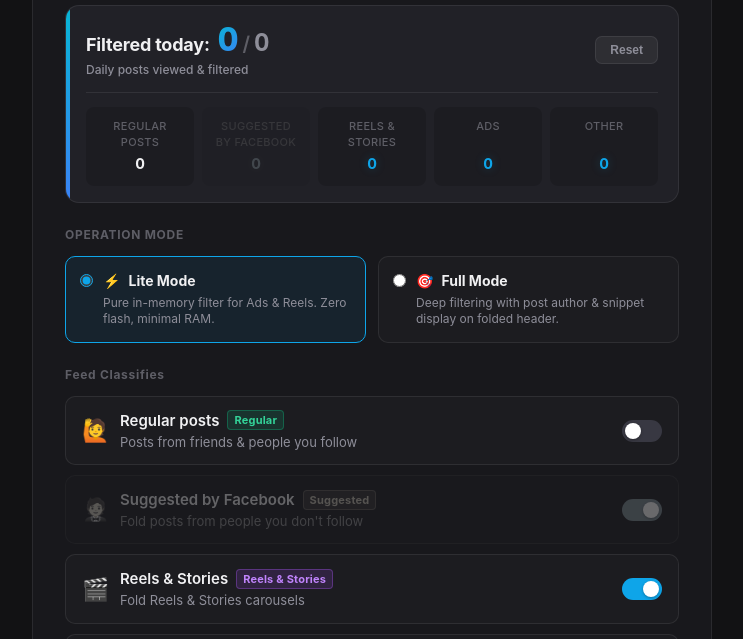
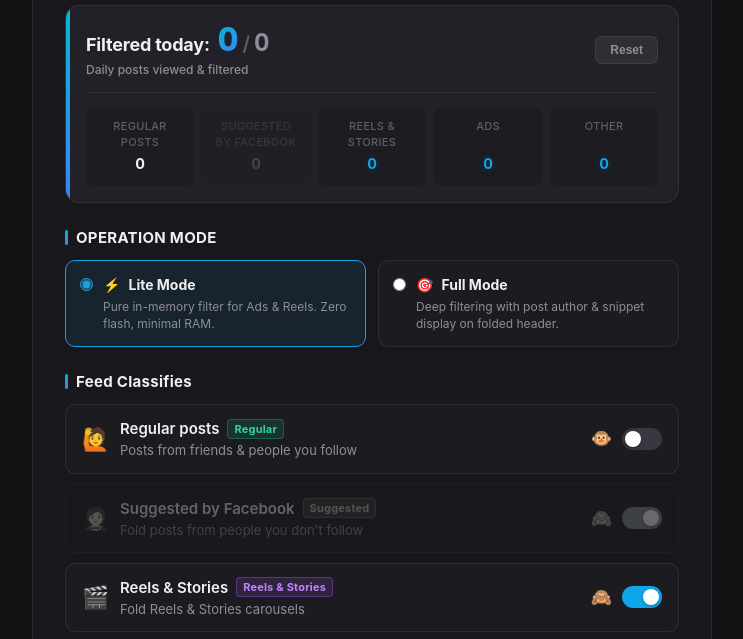
Before and after one commit to Amppa/fb-feed-diet, a browser extension: page src/options/options.html in a window 1280 px wide. Shown: the part 134-773 px from the top of the page, without its empty margins (268-1011 px from the left). Drawn offline with Linux system fonts and the light colour scheme.

Commit message:
Restyle options section labels and mark fold state on classification toggles

```diff
--- a/src/options/options.css
+++ b/src/options/options.css
@@ -240,13 +240,26 @@
   text-shadow: 0 0 10px var(--accent-glow);
 }
 
-/* Section label */
+/* Section label: heading-level text with an accent bar, so 運行模式 / 貼文分類 / 外觀設定
+   read as the start of a section instead of a small caption above the cards. */
 .section-label {
-  font-size: 12px;
+  display: flex;
+  align-items: center;
+  gap: 8px;
+  font-size: 15px;
   font-weight: 700;
-  color: var(--text-muted);
-  letter-spacing: 0.7px;
+  color: var(--text-primary);
+  letter-spacing: 0.3px;
   margin-bottom: 12px;
+}
+
+.section-label::before {
+  content: '';
+  flex-shrink: 0;
+  width: 3px;
+  height: 1em;
+  border-radius: 2px;
+  background: var(--accent-gradient);
 }
 
 /* Section header: label on the left, section-scoped action (Defaults) on the right */
@@ -404,6 +417,24 @@
   margin-top: 2px;
 }
 
+/* Classification toggle state: the monkey opens its eyes while the group renders
+   natively and covers them once it is folded. CSS-only, so no JS toggle path changes. */
+.fold-state-emoji {
+  font-size: 17px;
+  line-height: 1;
+  margin-left: auto;
+  margin-right: 10px;
+  user-select: none;
+}
+
+.fold-state-emoji::before {
+  content: '🐵';
+}
+
+.feature-item:has(.switch input:checked) .fold-state-emoji::before {
+  content: '🙈';
+}
+
 /* Fold Bar Title dropdown (3-state select, STRATEGY.md decision #27).
    appearance:none strips the native widget so the dark background and white text
    always win (the arrow is drawn inline), and option rows are styled explicitly
--- a/src/options/options.html
+++ b/src/options/options.html
@@ -111,6 +111,7 @@
             <div class="feature-desc" data-i18n="groupRegularDesc">Posts from friends &amp; people you follow</div>
           </div>
         </div>
+        <span class="fold-state-emoji" aria-hidden="true"></span>
         <label class="switch">
           <input type="checkbox" id="groupRegular" aria-label="Regular posts">
           <span class="slider round"></span>
@@ -129,6 +130,7 @@
             <div class="feature-desc" data-i18n="groupSuggestedDesc">Fold posts from people you don't follow</div>
           </div>
         </div>
+        <span class="fold-state-emoji" aria-hidden="true"></span>
         <label class="switch">
           <input type="checkbox" id="groupSuggested" aria-label="Suggested by Facebook">
           <span class="slider round"></span>
@@ -147,6 +149,7 @@
             <div class="feature-desc" data-i18n="groupMediaDesc">Fold Reels & Stories carousels</div>
           </div>
         </div>
+        <span class="fold-state-emoji" aria-hidden="true"></span>
         <label class="switch">
           <input type="checkbox" id="groupMedia" aria-label="Reels and Stories">
           <span class="slider round"></span>
@@ -165,6 +168,7 @@
             <div class="feature-desc" data-i18n="groupAdsDesc">Fold sponsored posts, Marketplace & search ads</div>
           </div>
         </div>
+        <span class="fold-state-emoji" aria-hidden="true"></span>
         <label class="switch">
           <input type="checkbox" id="groupAds" aria-label="Ads">
           <span class="slider round"></span>
@@ -183,6 +187,7 @@
             <div class="feature-desc" data-i18n="groupOtherDesc">Fold suggested groups to join, etc.</div>
           </div>
         </div>
+        <span class="fold-state-emoji" aria-hidden="true"></span>
         <label class="switch">
           <input type="checkbox" id="groupOther" aria-label="Other">
           <span class="slider round"></span>
```
